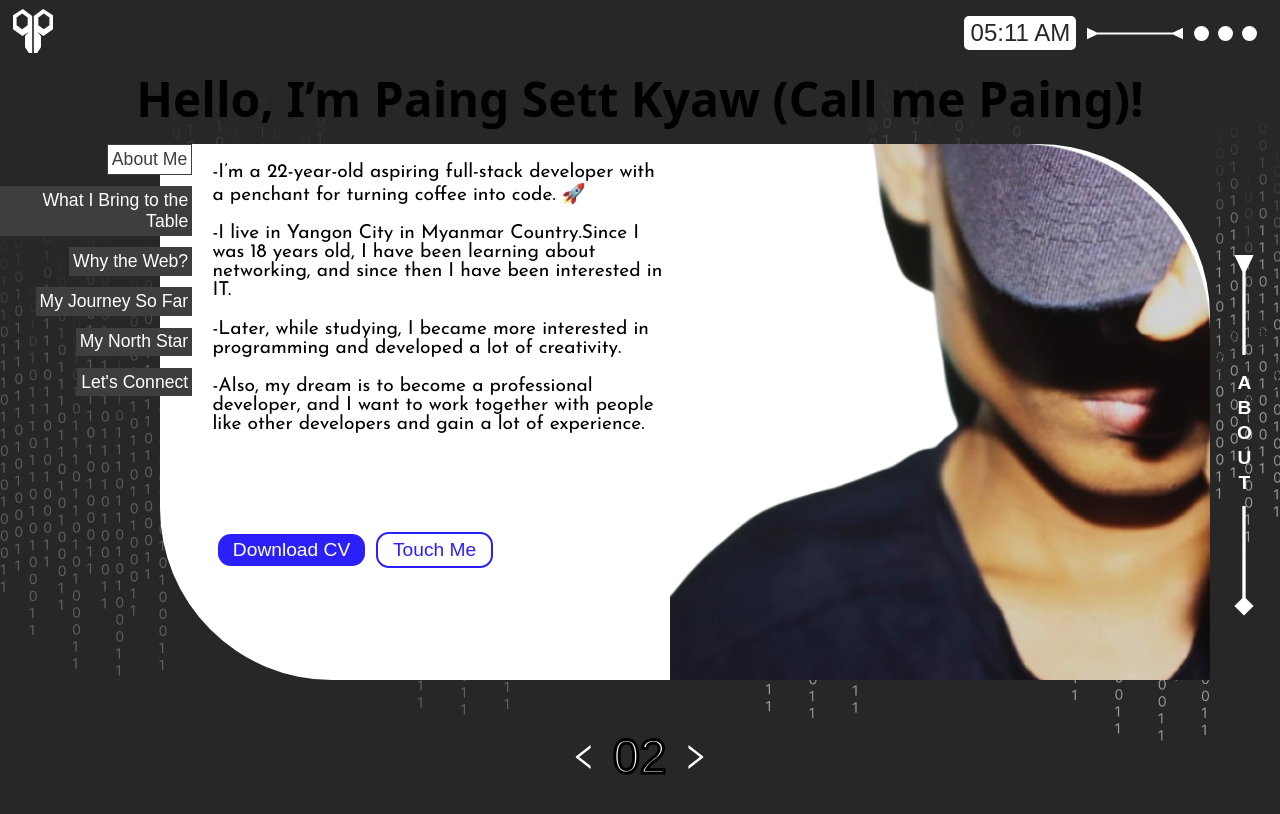
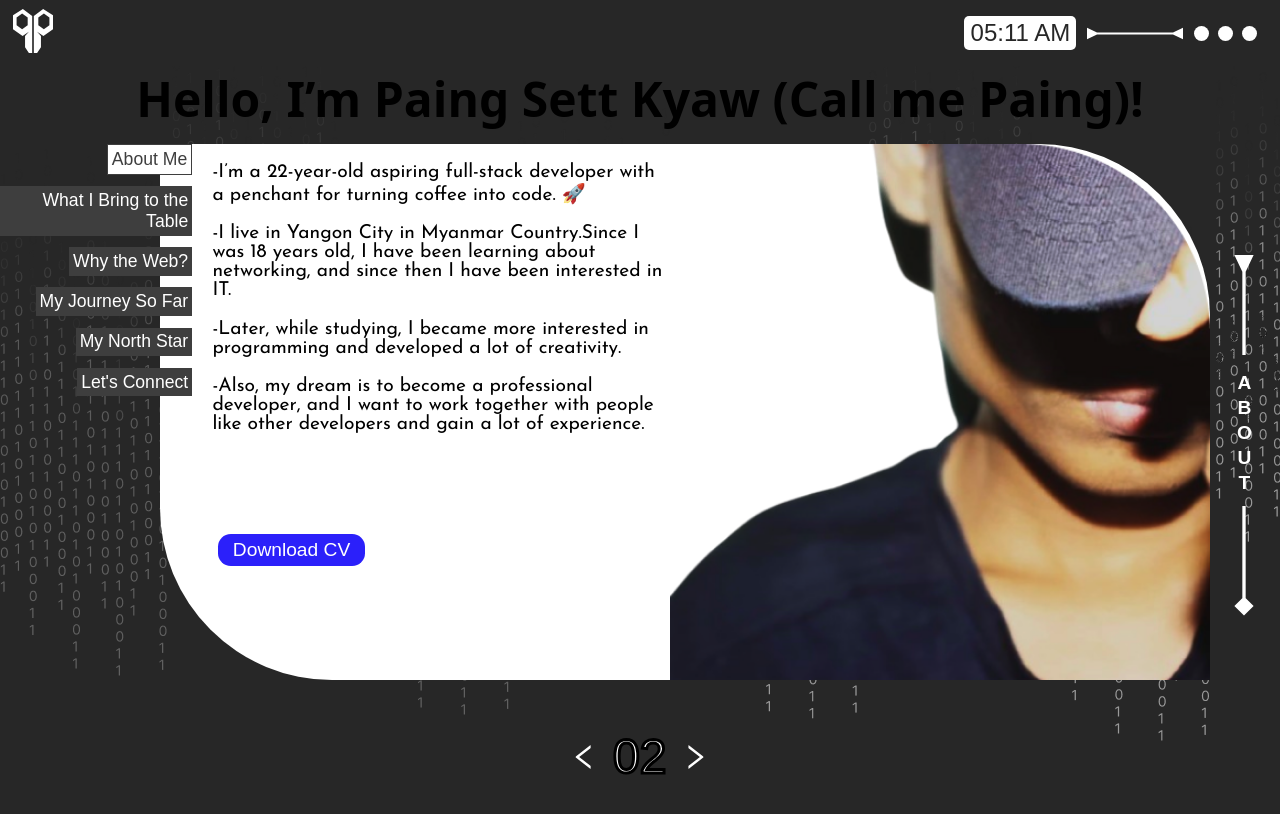
Before and after one commit to DaDDy-chilll/portfolio, a React (Vite) app: page /about in a window 1280 px wide. Shown: the top 814 px of the page. Built offline with nearby package versions, Linux system fonts and the light colour scheme; a web font is replaced by a local one.

Commit message:
about page finish

```diff
--- a/src/components/info_description/InfoDescription.compnent.jsx
+++ b/src/components/info_description/InfoDescription.compnent.jsx
@@ -3,13 +3,12 @@
 import { motion } from "framer-motion";
 import Description from "./InfoDescription.style";
 import { useNavigate } from "react-router-dom";
+import { useSelector } from "react-redux";
 const API = import.meta.env.VITE_API;
-
-
-
 
 const InfoDescription = ({ line }) => {
   const { line1, line2, line3, line4 } = line;
+  const { menu6 } = useSelector((state) => state.aboutState);
   const navigate = useNavigate();
 
   const touchHandler = () => navigate("/contact");
@@ -69,11 +68,19 @@ const InfoDescription = ({ line }) => {
         </motion.p>
       )}
       <div className="btn_gp">
-      <a href={`${API}/api/v1/cv/download`}  className="cv_btn btn">Download CV</a>
+        <a href={`${API}/api/v1/cv/download`} className="cv_btn btn">
+          Download CV
+        </a>
 
-        <div className="touch_btn btn" onClick={touchHandler}>
+        <motion.div
+        key='touch_btn'
+          className="touch_btn btn"
+          onClick={touchHandler}
+          initial={{ y: 100, opacity: 0 }}
+          animate={menu6 ? { y: 0, opacity: 1 }:null}
+        >
           Touch Me
-        </div>
+        </motion.div>
       </div>
     </Description>
   );
--- a/src/components/info_description/InfoDescription.style.jsx
+++ b/src/components/info_description/InfoDescription.style.jsx
@@ -18,6 +18,7 @@ const Description = styled.div`
     display: flex;
     justify-content: flex-start;
     align-items: center;
+    overflow: hidden;
 
    .btn{
     font-family: "Madimi One", sans-serif;
--- a/src/components/info_menu_list/InfoMenuList.compnent.jsx
+++ b/src/components/info_menu_list/InfoMenuList.compnent.jsx
@@ -6,6 +6,18 @@ import { menuOpen } from "@store";
 const InfoMenuList = ({title,i,active}) => {
   const dispatch = useDispatch();
   const menuHandler = () => dispatch(menuOpen(i));
+  const listAni = {
+    hidden:{
+      x:-300,
+      opacity:0
+    },
+    visible:{
+      x:0,
+      opacity:1,
+      transition:{delay:1.5 + +(`0.${i}`) ,duration:0.2,type:'tween',stiffness:500}
+    }
+  }
+
   return (
       <InfoList
       as={motion.div}
@@ -14,6 +26,9 @@ const InfoMenuList = ({title,i,active}) => {
         onClick={menuHandler}
         key={title}
         isActive={active}
+        variants={listAni}
+        initial='hidden'
+        animate='visible'
       >
         {title}
       </InfoList>
--- a/src/components/my-info-container/MyInfoContainer.component.jsx
+++ b/src/components/my-info-container/MyInfoContainer.component.jsx
@@ -103,10 +103,36 @@ const MyInfoContainer = () => {
     des=null
   }
 
+
+  const infoAni = {
+    hidden:{
+      width:0,
+      height:'5vh',
+      transition:{duration:.1}
+    },
+    visible:{
+      width: '82%',
+      height:'67vh',
+      transition:{delay:1,duration:.5}
+    },
+  }
+
+  const headerAin = {
+    hidden:{
+      y:-300,
+      opacity:0
+    },
+    visible:{
+      y:0,
+      opacity:1,
+      transition:{duration:.5,delay:1}
+    }
+  }
+
   return (
     <InfoContainer>
-      <h1>Hello, I’m Paing Sett Kyaw (Call me Paing)!</h1>
-      <motion.div className="info">
+      <motion.h1 variants={headerAin} initial='hidden' animate='visible'>Hello, I’m Paing Sett Kyaw (Call me Paing)!</motion.h1>
+      <motion.div className="info" key='info-container' variants={infoAni} initial='hidden' animate='visible' exit='hidden'>
         <InfoDescription  line={des} />
         <div className="profile_img">
           <img src="/src/assets/img/profile-photo.png" height="100%" />
--- a/src/components/my-info-container/MyInfoContainer.style.jsx
+++ b/src/components/my-info-container/MyInfoContainer.style.jsx
@@ -12,6 +12,8 @@ const InfoContainer = styled.div`
     font-size: 3rem;
     margin: 0;
     margin-bottom: 1%;
+    white-space: nowrap;
+    text-align: center;
   }
 
   .info {
--- a/src/pages/About/About.page.jsx
+++ b/src/pages/About/About.page.jsx
@@ -8,11 +8,11 @@ const About = () => {
     <Container
       key="about"
       as={motion.div}
-      initial={{ y: "-100%", opacity: 0 }}
+      initial={{ scaleY:0, opacity: 0 }}
       animate={{
-        y: 0,
+        scaleY: 1,
         opacity: 1,
-        transition: { duration: 1, delay: 0.1, type: "tween", stiffness: 300 },
+        transition: { duration: .8, delay: 0.1, type: "tween", stiffness: 300 },
       }}
       exit={{ y: "100%", opacity: 0, transition: { duration: 0.1 } }}
     >
```
Also changed, not shown: 1 other file (tests, documents, lock files or other folders).
